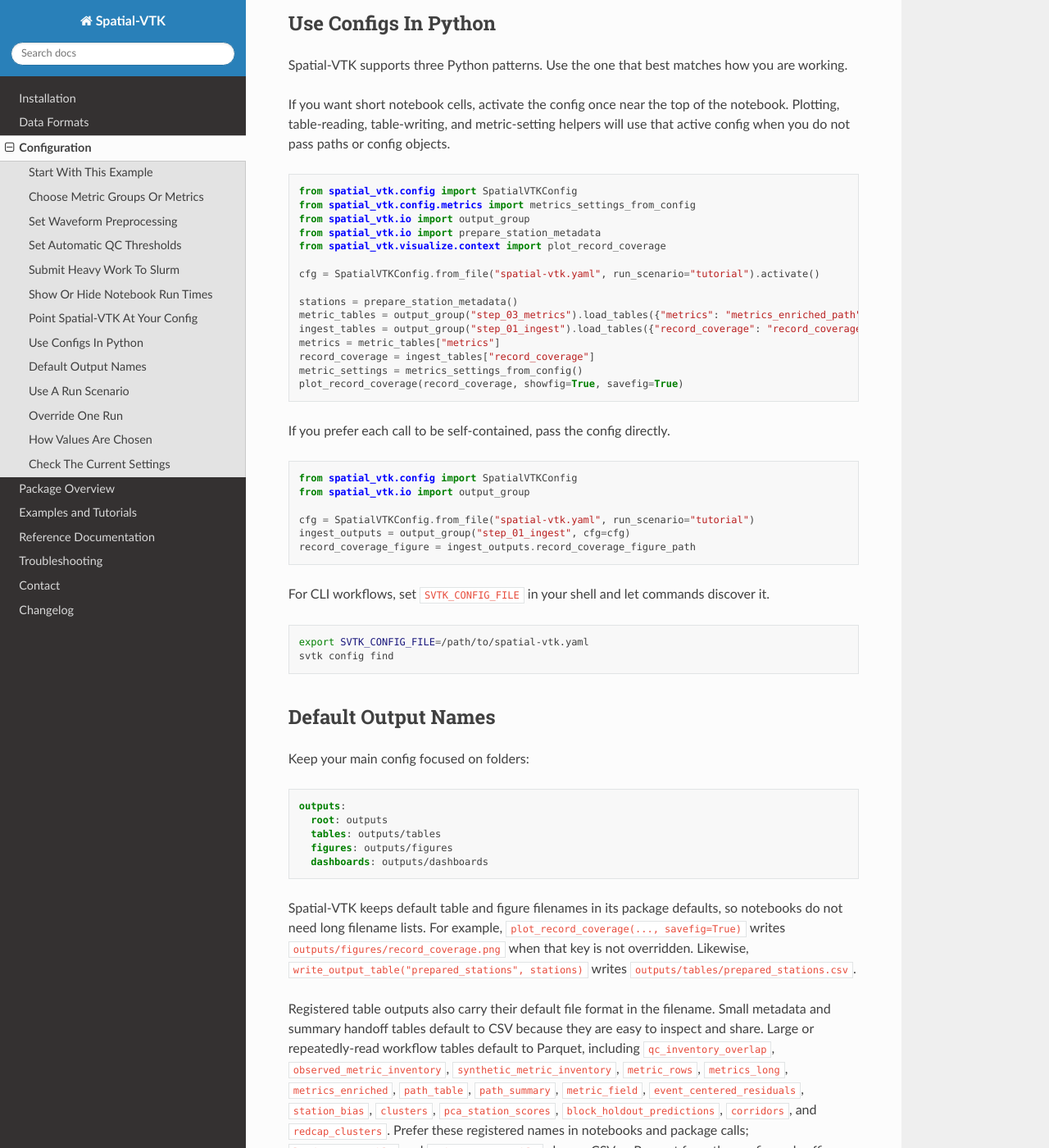
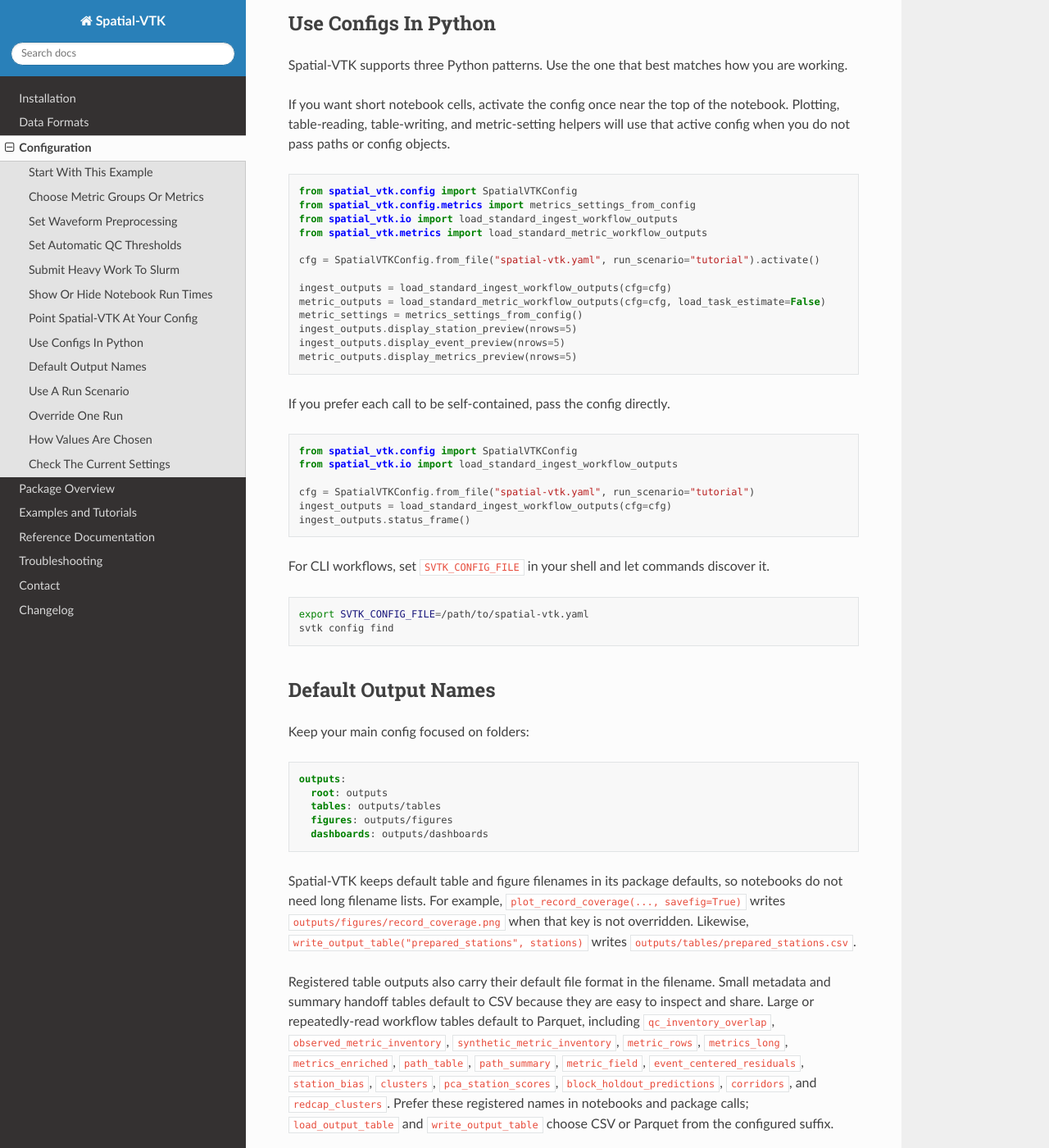
Before and after one commit to bcbirkel/spatial-vtk, a Sphinx documentation site: the page built from docs/configuration.rst, in a window 1280 px wide and 1400 px high, scrolled down 4936 px. Shown: the whole window at 82% size. Built offline with Sphinx 7.4.7 and the Read the Docs theme 3.1.0, drawn with Linux system fonts in a browser that asks for light colours; some of the changed text lies outside the part shown.

Commit message:
Use workflow helpers in configuration docs

```diff
--- a/docs/changelog.rst
+++ b/docs/changelog.rst
@@ -133,6 +133,8 @@ Changelog
   - Updated the Metrics API workflow result docs to reference the
     ``spatial_vtk.metrics`` package re-exports instead of lower-level
     workflow-module paths.
+  - Updated configuration examples to use standard workflow output helpers
+    instead of notebook-facing ``output_group(...).load_tables(...)`` blocks.
   - Updated workflow examples to prefer ``output_group()`` and configured
     output-registry helpers over raw ``resolve_output_path()`` snippets for
     normal notebook workflows.
--- a/docs/configuration.rst
+++ b/docs/configuration.rst
@@ -262,30 +262,28 @@ will use that active config when you do not pass paths or config objects.
 
    from spatial_vtk.config import SpatialVTKConfig
    from spatial_vtk.config.metrics import metrics_settings_from_config
-   from spatial_vtk.io import output_group
-   from spatial_vtk.io import prepare_station_metadata
-   from spatial_vtk.visualize.context import plot_record_coverage
+   from spatial_vtk.io import load_standard_ingest_workflow_outputs
+   from spatial_vtk.metrics import load_standard_metric_workflow_outputs
 
    cfg = SpatialVTKConfig.from_file("spatial-vtk.yaml", run_scenario="tutorial").activate()
 
-   stations = prepare_station_metadata()
-   metric_tables = output_group("step_03_metrics").load_tables({"metrics": "metrics_enriched_path"})
-   ingest_tables = output_group("step_01_ingest").load_tables({"record_coverage": "record_coverage_path"})
-   metrics = metric_tables["metrics"]
-   record_coverage = ingest_tables["record_coverage"]
+   ingest_outputs = load_standard_ingest_workflow_outputs(cfg=cfg)
+   metric_outputs = load_standard_metric_workflow_outputs(cfg=cfg, load_task_estimate=False)
    metric_settings = metrics_settings_from_config()
-   plot_record_coverage(record_coverage, showfig=True, savefig=True)
+   ingest_outputs.display_station_preview(nrows=5)
+   ingest_outputs.display_event_preview(nrows=5)
+   metric_outputs.display_metrics_preview(nrows=5)
 
 If you prefer each call to be self-contained, pass the config directly.
 
 .. code-block:: python
 
    from spatial_vtk.config import SpatialVTKConfig
-   from spatial_vtk.io import output_group
+   from spatial_vtk.io import load_standard_ingest_workflow_outputs
 
    cfg = SpatialVTKConfig.from_file("spatial-vtk.yaml", run_scenario="tutorial")
-   ingest_outputs = output_group("step_01_ingest", cfg=cfg)
-   record_coverage_figure = ingest_outputs.record_coverage_figure_path
+   ingest_outputs = load_standard_ingest_workflow_outputs(cfg=cfg)
+   ingest_outputs.status_frame()
 
 For CLI workflows, set ``SVTK_CONFIG_FILE`` in your shell and let commands
 discover it.
@@ -336,12 +334,13 @@ resolved paths from Python:
 
    configured_output_registry_frame(kinds=("table",), include_paths=True)
 
-When a workflow step creates several standard tables, write them by output key
-and let the next step read them the same way:
+When a workflow step creates several standard tables, write them by output key.
+Later notebook steps should normally read those products through their standard
+input/output helpers rather than loading individual paths:
 
 .. code-block:: python
 
-   from spatial_vtk.io import output_group, write_output_tables
+   from spatial_vtk.io import load_standard_ingest_workflow_outputs, write_output_tables
 
    write_output_tables(
        prepared_stations=stations,
@@ -349,8 +348,8 @@ and let the next step read them the same way:
        event_station_records=event_stations,
    )
 
-   ingest_tables = output_group("step_01_ingest").load_tables({"stations": "prepared_stations_path"})
-   stations = ingest_tables["stations"]
+   ingest_outputs = load_standard_ingest_workflow_outputs()
+   ingest_outputs.metadata_summary_frame()
 
 You can still override a single output directly:
 
```
Also changed, not shown: 1 other file.
